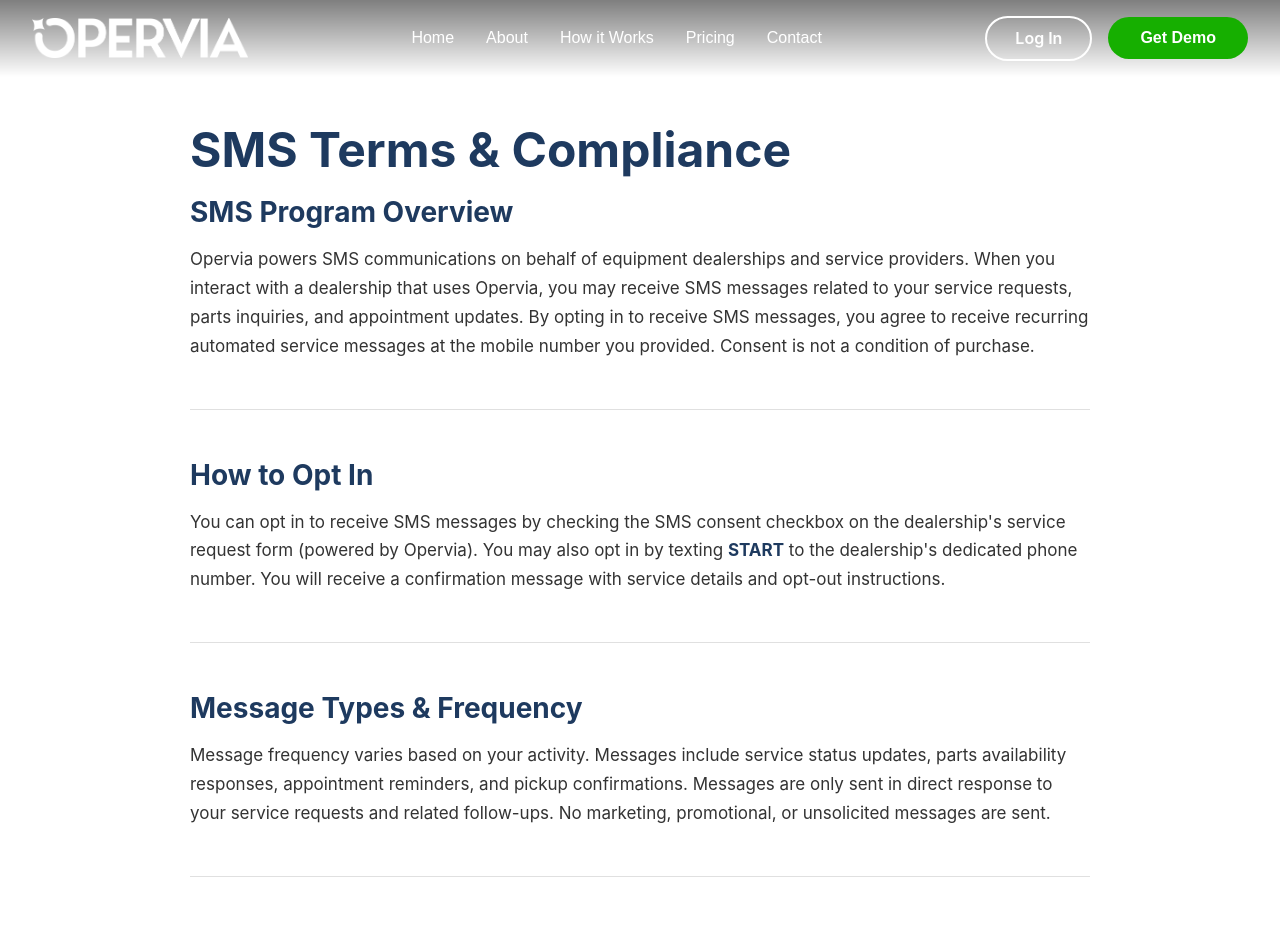
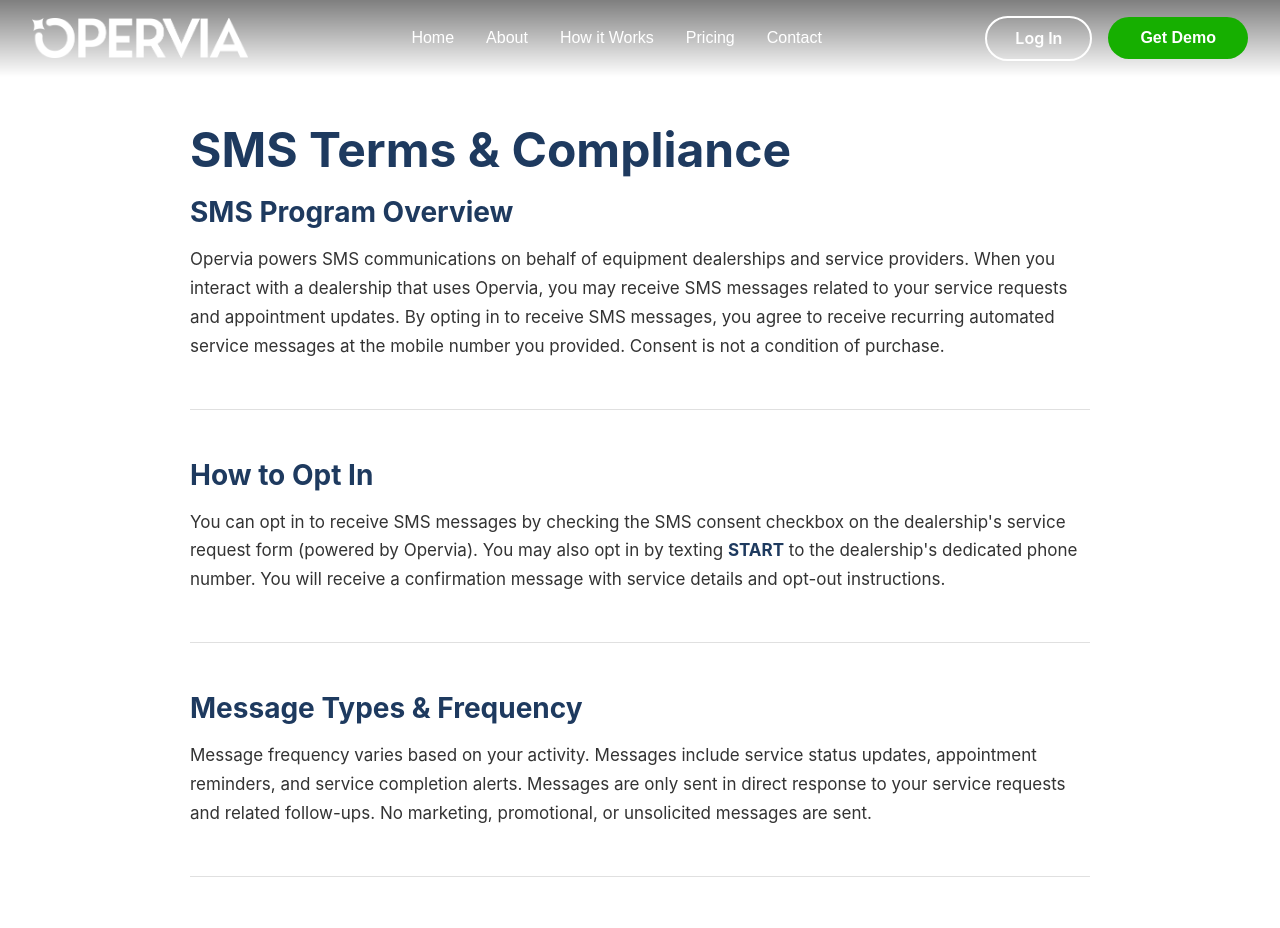
Before and after one commit to adam-clay/opervia-public, a React (Vite) app: page /sms-terms in a window 1280 px wide. Shown: the top 928 px of the page. Built offline with nearby package versions, Linux system fonts and the light colour scheme.

Commit message:
sms language

```diff
--- a/src/components/SMSTerms.tsx
+++ b/src/components/SMSTerms.tsx
@@ -11,8 +11,8 @@ const SMSTerms = () => {
           <p>
             Opervia powers SMS communications on behalf of equipment dealerships and
             service providers. When you interact with a dealership that uses Opervia,
-            you may receive SMS messages related to your service requests, parts
-            inquiries, and appointment updates. By opting in to receive SMS messages,
+            you may receive SMS messages related to your service requests and
+            appointment updates. By opting in to receive SMS messages,
             you agree to receive recurring automated service messages at the mobile
             number you provided. Consent is not a condition of purchase.
           </p>
@@ -33,9 +33,9 @@ const SMSTerms = () => {
           <h2>Message Types &amp; Frequency</h2>
           <p>
             Message frequency varies based on your activity. Messages include service
-            status updates, parts availability responses, appointment reminders, and
-            pickup confirmations. Messages are only sent in direct response to your
-            service requests and related follow-ups. No marketing, promotional, or
+            status updates, appointment reminders, and service completion alerts.
+            Messages are only sent in direct response to your service requests and
+            related follow-ups. No marketing, promotional, or
             unsolicited messages are sent.
           </p>
         </section>
```
